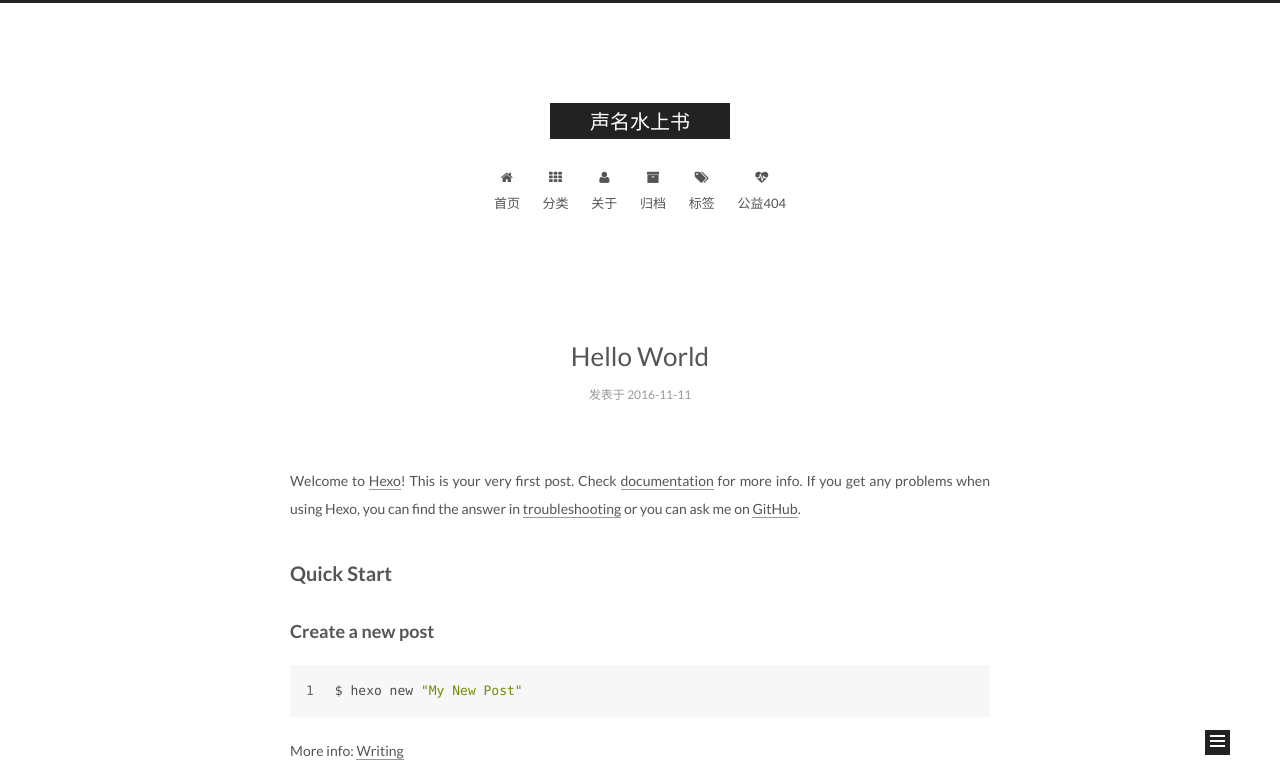
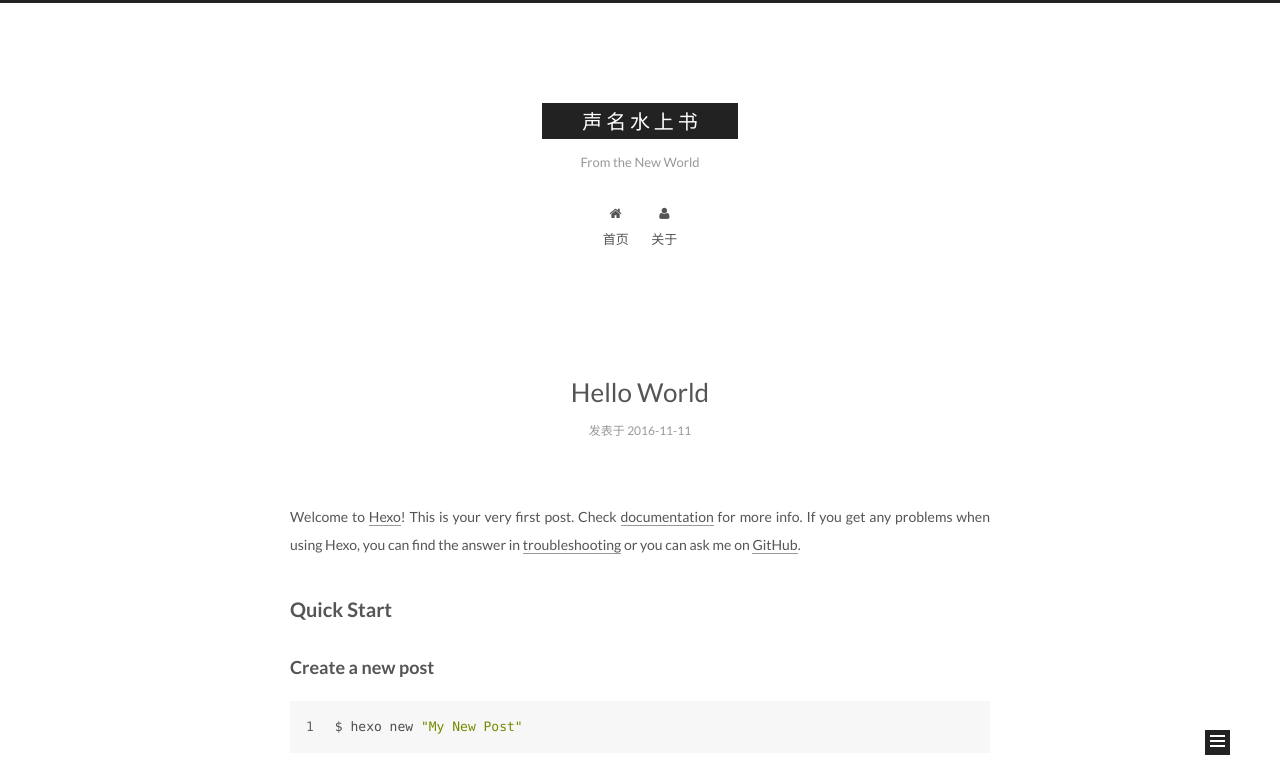
Before and after one commit to smileternity/smileternity.github.io, a plain HTML site: page index.html in a window 1280 px wide. Shown: the top 770 px of the page. Drawn offline with Linux system fonts and the light colour scheme.

Commit message:
Site updated: 2016-11-11 20:45:55

```diff
--- a/css/main.css
+++ b/css/main.css
@@ -1548,7 +1548,7 @@ pre .javascript .function {
   width: 4px;
   height: 4px;
   border-radius: 50%;
-  background: #ffffbe;
+  background: #6618d0;
 }
 .links-of-blogroll {
   font-size: 13px;
--- a/index.html
+++ b/index.html
@@ -86,12 +86,12 @@
 
 <meta name="description" content="From the New World">
 <meta property="og:type" content="website">
-<meta property="og:title" content="声名水上书">
+<meta property="og:title" content="声 名 水 上 书">
 <meta property="og:url" content="https://smileternity.github.io/index.html">
-<meta property="og:site_name" content="声名水上书">
+<meta property="og:site_name" content="声 名 水 上 书">
 <meta property="og:description" content="From the New World">
 <meta name="twitter:card" content="summary">
-<meta name="twitter:title" content="声名水上书">
+<meta name="twitter:title" content="声 名 水 上 书">
 <meta name="twitter:description" content="From the New World">
 
 
@@ -110,7 +110,7 @@
   };
 </script>
 
-  <title> 声名水上书 </title>
+  <title> 声 名 水 上 书 </title>
 </head>
 
 <body itemscope itemtype="http://schema.org/WebPage" lang="zh-Hans">
@@ -143,11 +143,11 @@
   <div class="custom-logo-site-title">
     <a href="/"  class="brand" rel="start">
       <span class="logo-line-before"><i></i></span>
-      <span class="site-title">声名水上书</span>
+      <span class="site-title">声 名 水 上 书</span>
       <span class="logo-line-after"><i></i></span>
     </a>
   </div>
-  <p class="site-subtitle"></p>
+  <p class="site-subtitle">From the New World</p>
 </div>
 
 <div class="site-nav-toggle">
@@ -175,52 +175,12 @@
         </li>
 
 
-        <li class="menu-item menu-item-categories">
-          <a href="/categories" rel="section">
-
-              <i class="menu-item-icon fa fa-fw fa-th"></i> <br />
-
-            分类
-          </a>
-        </li>
-
-
         <li class="menu-item menu-item-about">
-          <a href="/about" rel="section">
+          <a href="/fa-bicycle" rel="section">
 
               <i class="menu-item-icon fa fa-fw fa-user"></i> <br />
 
             关于
-          </a>
-        </li>
-
-
-        <li class="menu-item menu-item-archives">
-          <a href="/archives" rel="section">
-
-              <i class="menu-item-icon fa fa-fw fa-archive"></i> <br />
-
-            归档
-          </a>
-        </li>
-
-
-        <li class="menu-item menu-item-tags">
-          <a href="/tags" rel="section">
-
-              <i class="menu-item-icon fa fa-fw fa-tags"></i> <br />
-
-            标签
-          </a>
-        </li>
-
-
-        <li class="menu-item menu-item-commonweal">
-          <a href="/404.html" rel="section">
-
-              <i class="menu-item-icon fa fa-fw fa-heartbeat"></i> <br />
-
-            公益404
           </a>
         </li>
 
@@ -384,7 +344,7 @@
         </div>
         <nav class="site-state motion-element">
           <div class="site-state-item site-state-posts">
-            <a href="/archives">
+            <a href="/">
               <span class="site-state-item-count">1</span>
               <span class="site-state-item-name">日志</span>
             </a>
```
Also changed, not shown: 2016/11/11/hello-world/index.html (+6 -46 lines), archives/2016/11/index.html (+8 -48 lines), archives/2016/index.html (+8 -48 lines), archives/index.html (+8 -48 lines).
